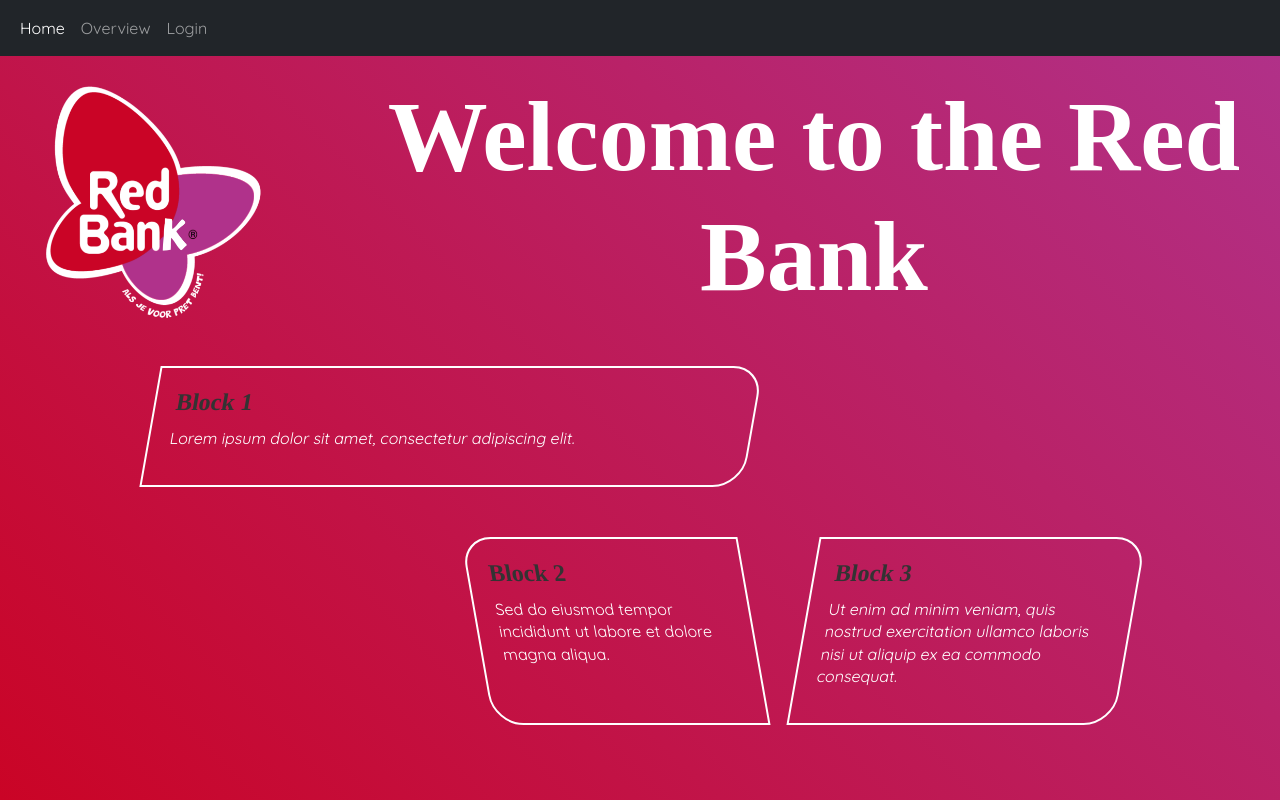
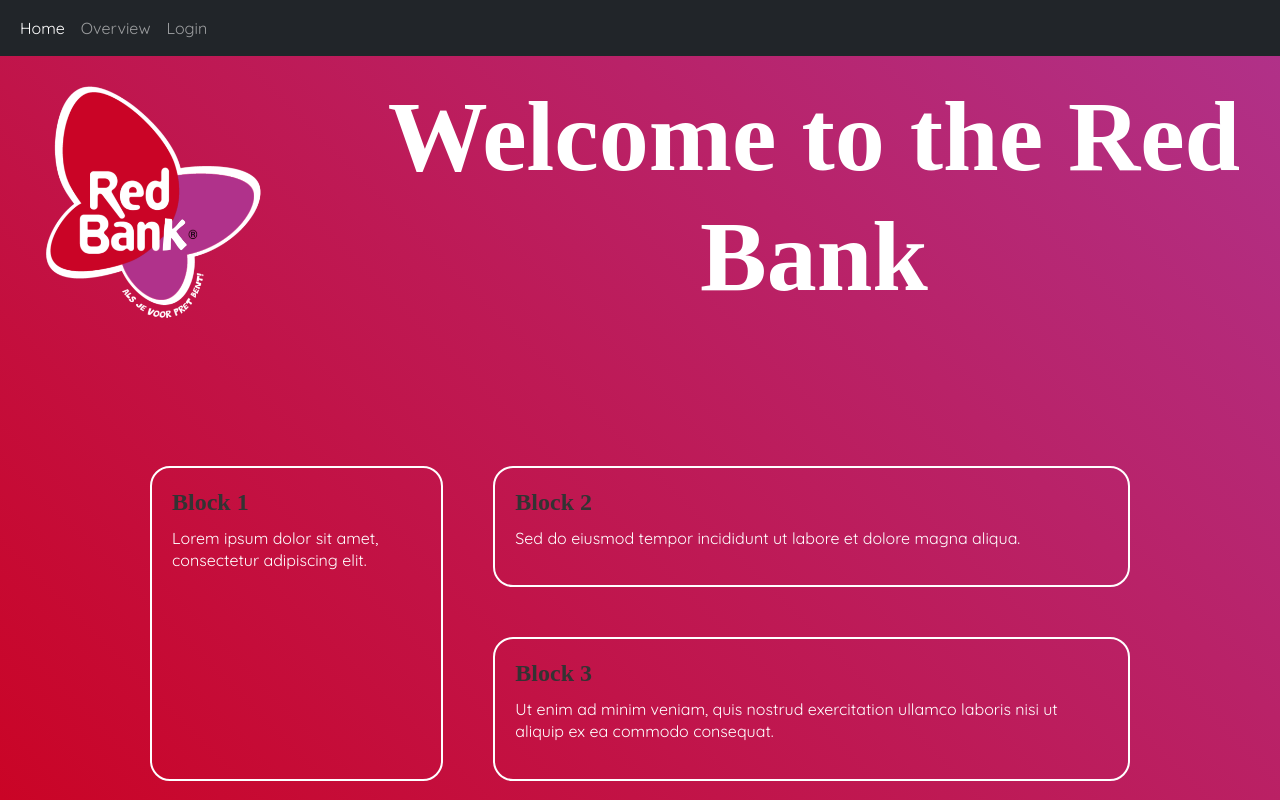
Before and after one commit to vanGenderingen/BankingFrontEndGr5, a Vue app: page / in a window 1280 px wide. Built offline with nearby package versions, Linux system fonts and the light colour scheme; a web font is replaced by a local one.

Commit message:
homepage fix, only need bigger letters

```diff
--- a/src/components/Home.vue
+++ b/src/components/Home.vue
@@ -74,8 +74,9 @@ body {
 
 .grid {
   display: grid;
-  grid-template-columns: 1fr 1fr 1fr;
+  grid-template-columns: repeat(3, 1fr);
   gap: 50px;
+  margin-top: 100px;
   padding: 0 150px;
 }
 
@@ -84,24 +85,22 @@ body {
   border: 2px solid white;
   color: white;
   padding: 20px;
+  border-radius: 20px;
 }
 
 .block1 {
-  grid-column: 1 / span 2;
-  border-radius: 0 30px 30px 0;
-  transform: skewX(-10deg);
+  grid-column: 1;
+  grid-row: 1 / span 2;
 }
 
 .block2 {
-  grid-column: 2 / span 1;
-  border-radius: 30px 0 0 30px;
-  transform: skewX(10deg);
+  grid-column: 2 / span 2;
+  grid-row: 1;
 }
 
 .block3 {
-  grid-column: 3 / span 2;
-  border-radius: 0 30px 30px 0;
-  transform: skewX(-10deg);
+  grid-column: 2 / span 2;
+  grid-row: 2;
 }
 
 .text-block h2 {
```
